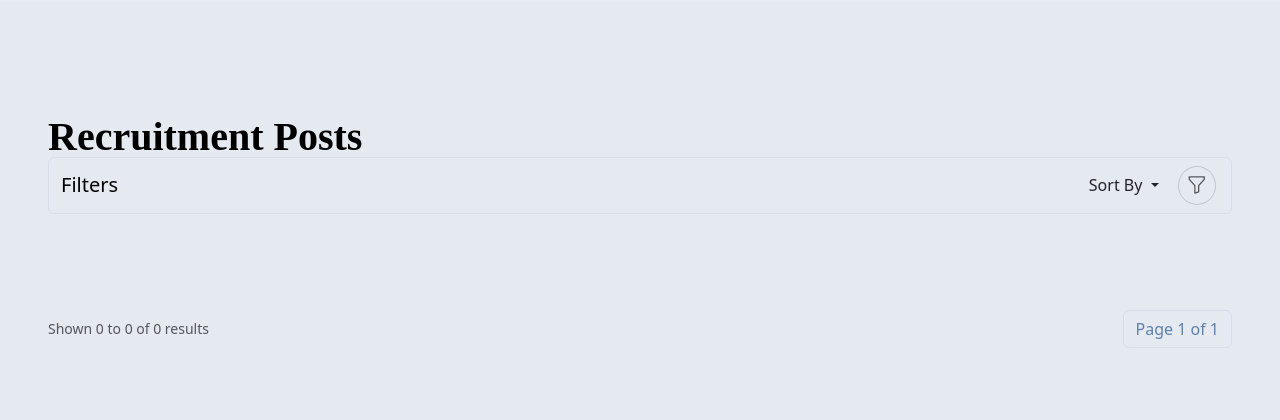
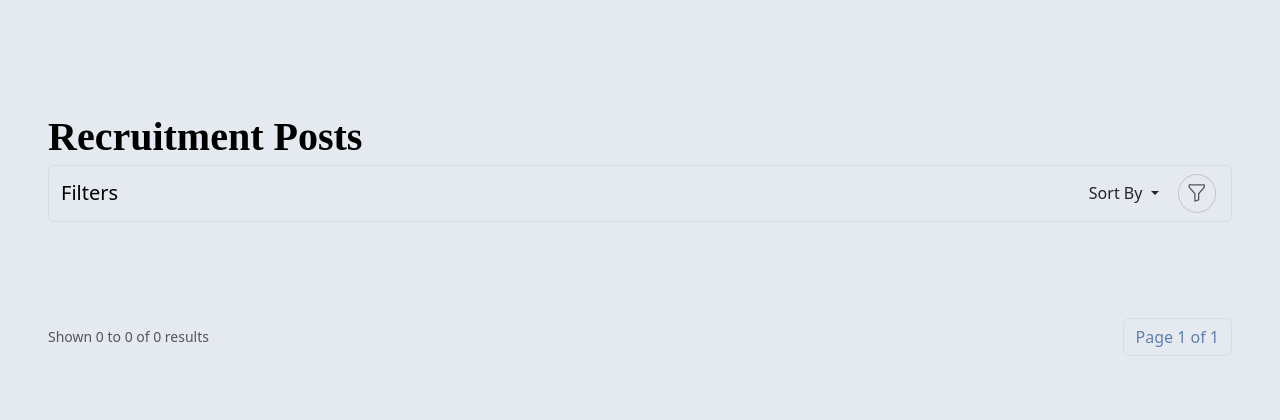
Before and after one commit to lawguru/Deptoflaw, a Django app: page /recruitmentpost/ in a window 1280 px wide. Shown: the top 420 px of the page. Run offline with Django 5.2, Linux system fonts and the light colour scheme; data that the repository does not hold is empty; some libraries are stand-ins or nearby versions; some web fonts are replaced.

Commit message:
template fix

```diff
--- a/src/cell/templates/recruitment_posts.html
+++ b/src/cell/templates/recruitment_posts.html
@@ -5,12 +5,15 @@
 {% block content %}
 
 <div class="container-fluid p-3 p-xl-5 min-vh-100">
+
+    <div class="mb-2">
         <strong class="display-6 fw-bold text-body-emphasis lh-1">Recruitment Posts</strong>
         {% if user_filter %}
         <small class="d-block text-body-secondary">
             By {{user.full_name}}
         </small>
         {% endif %}
+    </diV>
 
     <nav class="navbar navbar-expand-xxl bg-body p-0 mb-3 border rounded-2">
         <div class="container-fluid">
```
Lines whose indentation alone changed are shown as unchanged.
